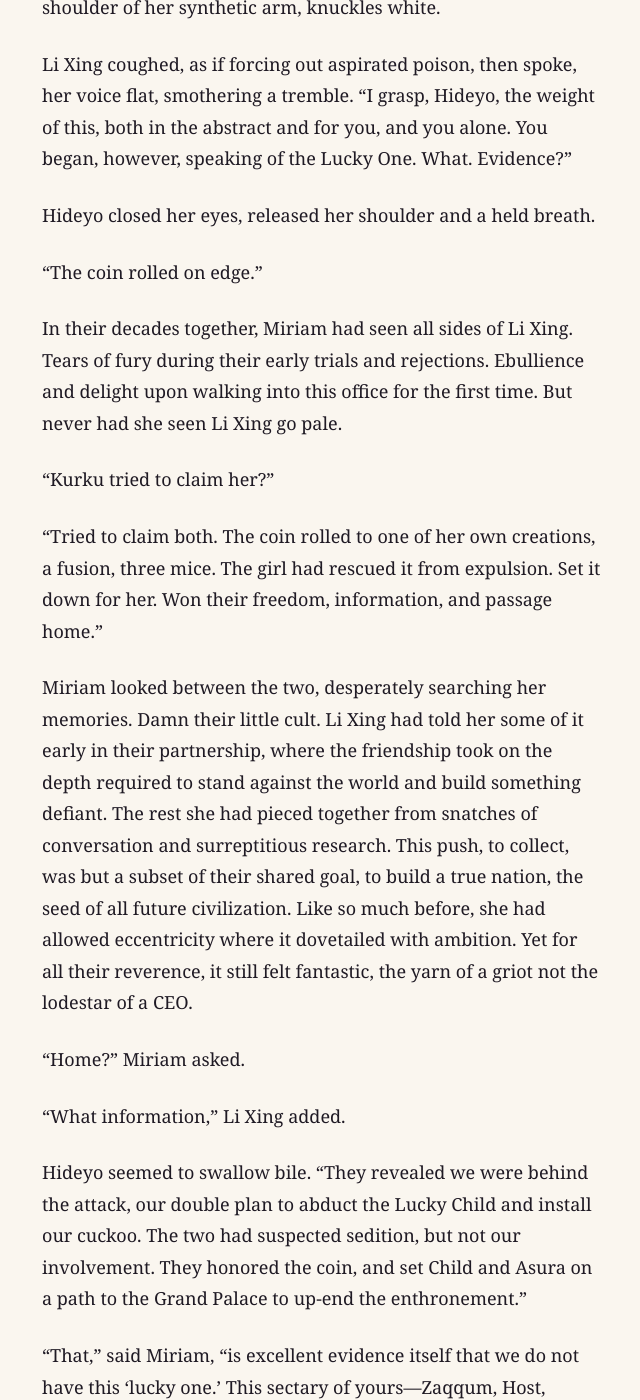
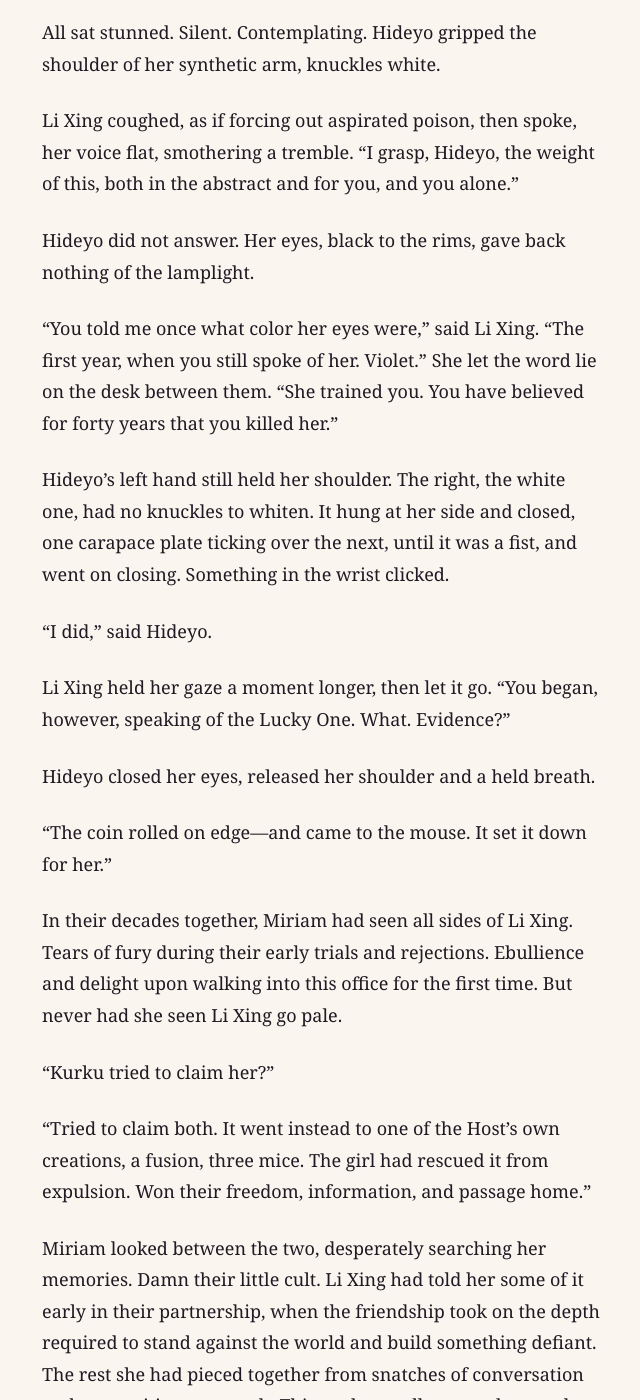
Before and after one commit to kmunki/kmunki.github.io, a Jekyll site: the page built from _fiction/violet/071-chapter-40.md, in a window 1280 px wide and 1400 px high, scrolled down 2913 px. Shown: the whole window, without its empty margins (318-958 px from the left). Built offline with Jekyll 4.4.1, drawn with Linux system fonts in a browser that asks for light colours; some of the changed text lies outside the part shown.

Commit message:
Violet ch 40 "The Gift of Betrayal": Hideyo learns Advika was her Sifu
- Added: Li Xing tells Hideyo, "You told me once what color her eyes were… Violet… You have believed for forty years that you killed her." Hideyo's white hand closes into a fist and she answers, "I did."
- Added: "She is not a talisman, Miriam. She is the germline."
- Added "Kurku plays every side." after "Traduce to produce trust."
- The coin report now reads "The coin rolled on edge—and came to the mouse. It set it down for her." The duplicate is cut. "her own creations" → "the Host's own creations".
- "Penglai Island facility" → "Penglai facility". About 12 copyedits: commas, italics, splices, the stray tab. 1,238 → 1,381 words.

Co-Authored-By: Claude Fable 5.1 <noreply@anthropic.com>
Claude-Session: https://claude.ai/code/session_01NJgbLGEsaNqtMx8nky9w7V

```diff
--- a/_fiction/violet/071-chapter-40.md
+++ b/_fiction/violet/071-chapter-40.md
@@ -16,13 +16,13 @@ Muggy evening breeze floated through Li Xing’s private office, the baffles in
 
 “True, but it will be hard to work if there is a war on. These are some angry headlines.” She tapped a stack of newspapers from every continent.
 
-“Miriam you forget,” said Li Xing, tapping her sheaf of reports square before setting it aside, “they will find a reason to stop us whether we give them one or not. We stepped on the tiger’s tail deliberately, directing their gaze where we choose.”
+“Miriam, you forget,” said Li Xing, tapping her sheaf of reports square before setting it aside, “they will find a reason to stop us whether we give them one or not. We stepped on the tiger’s tail deliberately, directing their gaze where we choose.”
 
- “I’ve never met a woman more interested in the spotlight for what it hid rather than what it showed.”
+“I’ve never met a woman more interested in the spotlight for what it hid rather than what it showed.”
 
 “On that, how goes our work offstage?”
 
-“Slow. The weakness is clear. Exploiting it is more than difficult. Agar has properties unlike anything I’ve seen, save perhaps water. It behaves strangely, defying dozens of rules. I understand more each day why its discovery was an accident, mistaken for an act of the divine. Not with ten-thousand scientists who knew such a thing was possible could we invent it. I used to scoff at the ‘Dust of the Gods’ theory. Less so now.”
+“Slow. The weakness is clear. Exploiting it is more than difficult. Agar has properties unlike anything I’ve seen, save perhaps water. It behaves strangely, defying dozens of rules. I understand more each day why its discovery was an accident, mistaken for an act of the divine. Not with ten thousand scientists who knew such a thing was possible could we invent it. I used to scoff at the ‘Dust of the Gods’ theory. Less so now.”
 
 “You won’t let me down, Miriam.”
 
@@ -44,43 +44,55 @@ Li Xing held up a silencing hand.
 
 “Save the evaluation, Hideyo. To the point, the Lucky One.”
 
-“Yes. Their destination was the original Penglai Island facility of all places. The Sifu *had been there before*. Our… associate there sent news. There is doubt.”
+“Yes. Their destination was the original Penglai facility of all places. The Sifu *had been there before*. Our… associate there sent news. There is doubt.”
 
 “Is this one of your Society?” Miriam asked.
 
 Li Xing nodded confirmation, her face compressed in thought. “In a sense, yes. Of that vein, but not our project. This is unfortunate. They are not our sanest member, Hideyo. Evidence?”
 
-“The Host invited them in, not realizing. The old woman, Advika…” Hideyo clenched her jaw and fists, speaking the name through her teeth. “She knew *shi bu shi*. Knew the coin. The Society.” 	Li Xing stiffened.
+“The Host invited them in, not realizing. The old woman, Advika…” Hideyo clenched her jaw and fists, speaking the name through her teeth. “She knew *shi bu shi*. Knew the coin. The Society.”
 
-“There is additional supposition from our friend. They believe,” Hideyo began, then stumbled, herself struggling with the idea. Composed, she continued. “The Zaqqum believes, based on that, that Advika is not only *an *asura, but *the *Asura.”
+Li Xing stiffened.
+
+“There is additional supposition from our friend. They believe,” Hideyo began, then stumbled, herself struggling with the idea. Composed, she continued. “The Zaqqum believes, based on that, that Advika is not only *an* asura, but *the* Asura.”
 
 “You can’t mean…” Miriam’s sentence trailed off as she became lost in her own thought.
 
 All sat stunned. Silent. Contemplating. Hideyo gripped the shoulder of her synthetic arm, knuckles white.
 
-Li Xing coughed, as if forcing out aspirated poison, then spoke, her voice flat, smothering a tremble. “I grasp, Hideyo, the weight of this, both in the abstract and for you, and you alone. You began, however, speaking of the Lucky One. What. Evidence?”
+Li Xing coughed, as if forcing out aspirated poison, then spoke, her voice flat, smothering a tremble. “I grasp, Hideyo, the weight of this, both in the abstract and for you, and you alone.”
+
+Hideyo did not answer. Her eyes, black to the rims, gave back nothing of the lamplight.
+
+“You told me once what color her eyes were,” said Li Xing. “The first year, when you still spoke of her. Violet.” She let the word lie on the desk between them. “She trained you. You have believed for forty years that you killed her.”
+
+Hideyo’s left hand still held her shoulder. The right, the white one, had no knuckles to whiten. It hung at her side and closed, one carapace plate ticking over the next, until it was a fist, and went on closing. Something in the wrist clicked.
+
+“I did,” said Hideyo.
+
+Li Xing held her gaze a moment longer, then let it go. “You began, however, speaking of the Lucky One. What. Evidence?”
 
 Hideyo closed her eyes, released her shoulder and a held breath.
 
-“The coin rolled on edge.”
+“The coin rolled on edge—and came to the mouse. It set it down for her.”
 
 In their decades together, Miriam had seen all sides of Li Xing. Tears of fury during their early trials and rejections. Ebullience and delight upon walking into this office for the first time. But never had she seen Li Xing go pale.
 
 “Kurku tried to claim her?”
 
-“Tried to claim both. The coin rolled to one of her own creations, a fusion, three mice. The girl had rescued it from expulsion. Set it down for her. Won their freedom, information, and passage home.”
+“Tried to claim both. It went instead to one of the Host’s own creations, a fusion, three mice. The girl had rescued it from expulsion. Won their freedom, information, and passage home.”
 
-Miriam looked between the two, desperately searching her memories. Damn their little cult. Li Xing had told her some of it early in their partnership, where the friendship took on the depth required to stand against the world and build something defiant. The rest she had pieced together from snatches of conversation and surreptitious research. This push, to collect, was but a subset of their shared goal, to build a true nation, the seed of all future civilization. Like so much before, she had allowed eccentricity where it dovetailed with ambition. Yet for all their reverence, it still felt fantastic, the yarn of a griot not the lodestar of a CEO.
+Miriam looked between the two, desperately searching her memories. Damn their little cult. Li Xing had told her some of it early in their partnership, when the friendship took on the depth required to stand against the world and build something defiant. The rest she had pieced together from snatches of conversation and surreptitious research. This push, to collect, was but a subset of their shared goal, to build a true nation, the seed of all future civilization. Like so much before, she had allowed eccentricity where it dovetailed with ambition. Yet for all their reverence, it still felt fantastic, the yarn of a griot not the lodestar of a CEO.
 
 “Home?” Miriam asked.
 
 “What information,” Li Xing added.
 
-Hideyo seemed to swallow bile. “They revealed we were behind the attack, our double plan to abduct the Lucky Child and install our cuckoo. The two had suspected sedition, but not our involvement. They honored the coin, and set Child and Asura on a path to the Grand Palace to up-end the enthronement.”
+Hideyo seemed to swallow bile. “They revealed we were behind the attack, our double plan to abduct the Lucky Child and install our cuckoo. The two had suspected sedition, but not our involvement. They honored the coin and set Child and Asura on a path to the Grand Palace to up-end the enthronement.”
 
-“That,” said Miriam, “is excellent evidence itself that we do not have this ‘lucky one.’ This sectary of yours—Zaqqum, Host, *acquaintance—*does not share our goals. I understand the reaction, that they would traduce us is no surprise, but not the product. Why tell *us* all this? The stoichiometry is in imbalance.”
+“That,” said Miriam, “is excellent evidence itself that we do not have this ‘lucky one.’ This sectary of yours—Zaqqum, Host, *acquaintance*—does not share our goals. I understand the reaction—that they would traduce us is no surprise—but not the product. Why tell *us* all this? The stoichiometry is in imbalance.”
 
-“It is, Miriam, the spotlight again. Traduce to produce trust. Perhaps, this *is* our luck,” said Li Xing, as if looking at future itself, just over the hidden horizon. “Hideyo, prepare your puppet, then join him. They are not expecting to be *expected*. In sharing their plan—”
+“It is, Miriam, the spotlight again. Traduce to produce trust. Kurku plays every side. Perhaps this *is* our luck,” said Li Xing, as if looking at the future itself, just over the hidden horizon. “Hideyo, prepare your puppet, then join him. They are not expecting to be *expected*. In sharing their plan—”
 
 “The Zaqqum turns a gift into a trap,” said Miriam.
 
@@ -90,7 +102,7 @@ Hideyo seemed to swallow bile. “They revealed we were behind the attack, our d
 
 “Li Xing, this is becoming absurd,” said Miriam. “We’ve got nearly the entire list. The development of Collapse and SenesCess are succeeding. Why would you put this all at risk?”
 
-“It is at risk *without *her,” said Li Xing. Then to Hideyo. “War-relics are authorized. Leverage the asura’s true history as a cover. No matter how vicious or brutal your method, the old asura will take the blame so long as everyone knows who she is. Go prepare your puppet. And find something that Asura Advika cannot kill so easily as ogumo. Something that truly punishes those who aid her.”
+“It is at risk *without* her,” said Li Xing. “She is not a talisman, Miriam. She is the germline.” Then she turned to Hideyo. “War-relics are authorized. Leverage the asura’s true history as a cover. No matter how vicious or brutal your method, the old asura will take the blame so long as everyone knows who she is. Go prepare your puppet. And find something that Asura Advika cannot kill so easily as ogumo. Something that truly punishes those who aid her.”
 
 “I have some ideas,” said the black-eyed asura.
 
@@ -100,7 +112,7 @@ Hideyo seemed to swallow bile. “They revealed we were behind the attack, our d
 
 “Fueled by revenge and ambition.”
 
-“And what else but that,” asked Li Xing holding up a hand, pinky and ring fingers folded, “has driven you these long hard years, Miriam?”
+“And what else but that,” asked Li Xing, holding up a hand, pinky and ring fingers folded, “has driven you these long hard years, Miriam?”
 
 Miriam gaped, disbelieving. Hideyo looked on with relish.
 
```
Also changed, not shown: other parts of _fiction/violet/071-chapter-40.md (+1 -1 lines).
